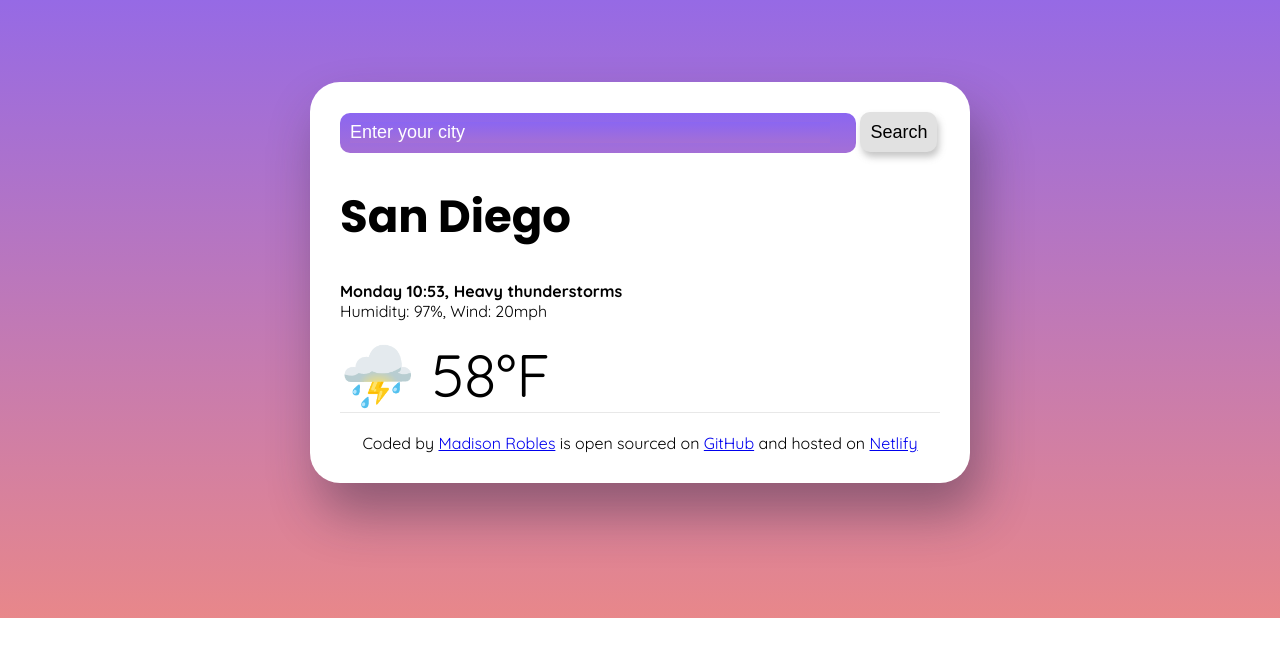
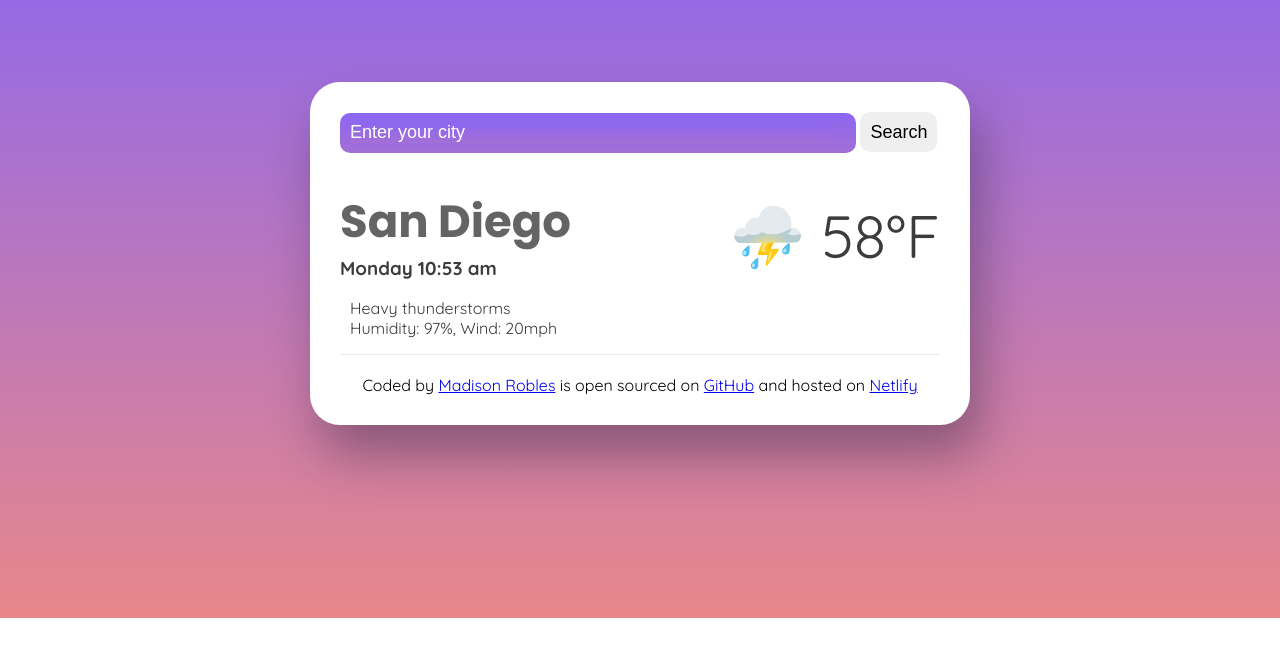
Before and after one commit to mrsmrobles/RoblesWeatherApp, a plain HTML site: page index.html in a window 1280 px wide. Shown: the part 82-738 px from the top of the page. Drawn offline with Linux system fonts and the light colour scheme.

Commit message:
Separated the current temp and current conditions with flexbox

```diff
--- a/index.html
+++ b/index.html
@@ -30,16 +30,18 @@
             <input id="search-button" type="submit" value="Search" />
           </form>
         </section>
+        <span class="current-span">
           <div class="current-conditions">
             <h1>San Diego</h1>
+            <h3>Monday 10:53 am</h3>
             <p>
-            <strong>Monday 10:53, Heavy thunderstorms</strong>
+              Heavy thunderstorms
               <br />
               Humidity: 97%, Wind: 20mph
             </p>
           </div>
           <div class="current-temp">⛈️ 58°F</div>
-
+        </span>
         <footer>
           Coded by
           <a href="https://github.com/mrsmrobles" target="_blank"
--- a/src/style.css
+++ b/src/style.css
@@ -11,12 +11,19 @@ main {
   margin: 0;
 }
 h1 {
-  color: rgb(0, 0, 0);
   font-size: 45px;
   font-family: "Poppins", sans-serif;
+  margin-bottom: 0;
+  color: rgba(60, 60, 60, 0.796);
+}
+h3 {
+  margin-top: 0;
 }
 p {
+  padding-top: 0px;
   font-family: "Quicksand", sans-serif;
+  padding-left: 10px;
+  margin-top: 0px;
 }
 input {
   height: 40px;
@@ -39,13 +46,20 @@ input.city,
     rgb(139, 102, 241) 100%
   );
 }
+.current-span {
+  display: flex;
+  justify-content: space-between;
+  margin-top: 5px;
+  color: rgb(60, 60, 60);
+}
 .current-temp {
   font-size: 60px;
+  margin-top: 40px;
 }
 .city {
   width: 86%;
 }
-#search-button {
+.search-button {
   background-color: rgb(225, 225, 225);
   box-shadow: 2px 5px 7px rgba(114, 114, 114, 0.41);
 }
```
Lines whose indentation alone changed are shown as unchanged.
